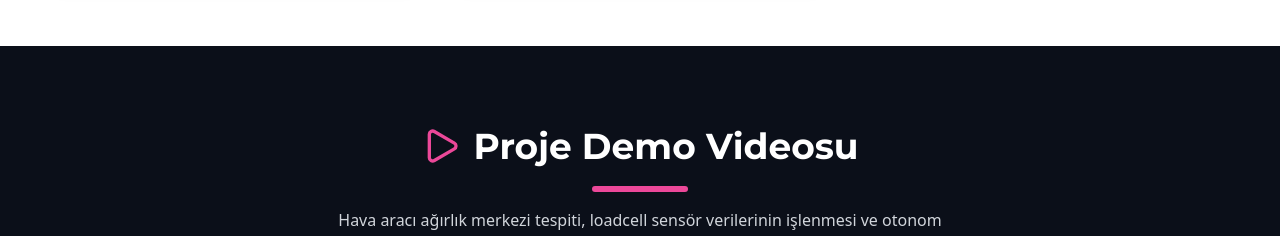
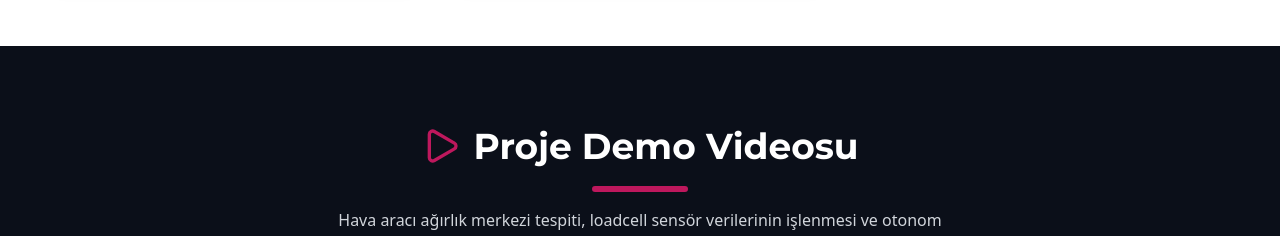
Before and after one commit to YasinAnber/codenge-website, a React (Create React App) app: page / in a window 1280 px wide. Shown: the part 3820-4056 px from the top of the page. Built offline with nearby package versions, Linux system fonts and the light colour scheme.

Commit message:
tasarim duzenlendi

```diff
--- a/src/App.js
+++ b/src/App.js
@@ -387,9 +387,9 @@ const DemoSection = () => (
         <div className="max-w-5xl mx-auto">
             <div className="text-center mb-12">
                 <h2 className="text-4xl font-bold text-white flex items-center justify-center gap-3">
-                    <Play className="text-pink-500 w-10 h-10" /> Proje Demo Videosu
+                    <Play className="text-pink-700 w-10 h-10" /> Proje Demo Videosu
                 </h2>
-                <div className="w-24 h-1.5 bg-pink-500 rounded-full mx-auto mt-5"></div>
+                <div className="w-24 h-1.5 bg-pink-700 rounded-full mx-auto mt-5"></div>
                 <p className="text-gray-300 mt-4 max-w-2xl mx-auto text-sm sm:text-base leading-relaxed">
                     Hava aracı ağırlık merkezi tespiti, loadcell sensör verilerinin işlenmesi ve otonom dengeleme mekanizmasının çalışırkenki anlık görüntüsü.
                 </p>
```
